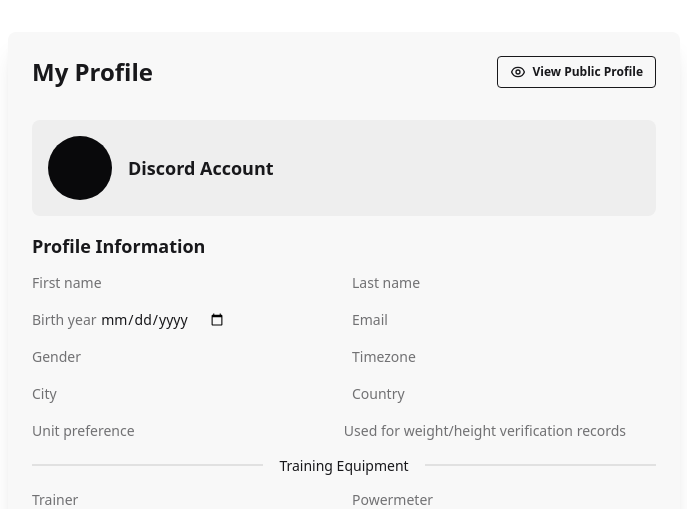
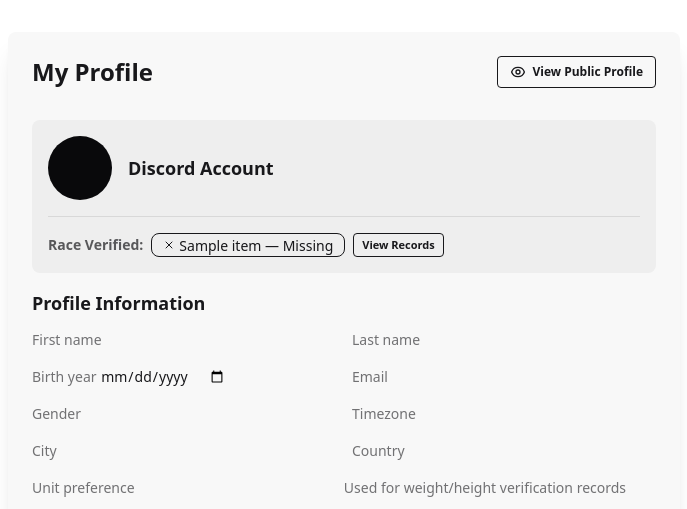
Before and after one commit to vincentdavis/GOTTA_BIKE_virtual_team_platform, a Django app: template templates/accounts/profile.html in a window 1280 px wide. Shown: the part 64-573 px from the top of the page, without its empty margins (296-983 px from the left). Run offline with Django 5.2, Linux system fonts and the light colour scheme; the template is opened without the code that fills it: most values are stand-ins (such as "Sample title", 1, 10 or a date in 2020); form fields are guessed from the names that the template uses; style sheets or scripts are compiled from the project's sources; parts of the project's set-up code (start-up, migrations or seed data) failed here and were passed over; some libraries are stand-ins or nearby versions.

Commit message:
add race verified status to user profile

```diff
--- a/templates/accounts/partials/profile_form.html
+++ b/templates/accounts/partials/profile_form.html
@@ -45,6 +45,39 @@
                     <span class="text-base-content/50">Zwift Racing</span>
                     <p class="font-semibold">{% if zr_data and zr_data.category %}{{ zr_data.category }}{% else %}—{% endif %}</p>
                 </div>
+            </div>
+        </div>
+        {% endif %}
+
+        <!-- Verification Status Summary -->
+        {% if required_summary %}
+        <div class="border-t border-base-content/10 mt-4 pt-4">
+            <div class="flex flex-wrap items-center gap-2">
+                <span class="text-sm font-semibold text-base-content/70">Race Verified:</span>
+                {% for item in required_summary %}
+                    {% if item.status == "valid" %}
+                        <span class="badge badge-success gap-1">
+                            <svg xmlns="http://www.w3.org/2000/svg" class="h-3 w-3" fill="none" viewBox="0 0 24 24" stroke="currentColor"><path stroke-linecap="round" stroke-linejoin="round" stroke-width="2" d="M5 13l4 4L19 7"/></svg>
+                            {{ item.label }}
+                        </span>
+                    {% elif item.status == "expired" %}
+                        <span class="badge badge-error gap-1">
+                            <svg xmlns="http://www.w3.org/2000/svg" class="h-3 w-3" fill="none" viewBox="0 0 24 24" stroke="currentColor"><path stroke-linecap="round" stroke-linejoin="round" stroke-width="2" d="M12 8v4l3 3m6-3a9 9 0 11-18 0 9 9 0 0118 0z"/></svg>
+                            {{ item.label }} — Expired
+                        </span>
+                    {% elif item.status == "pending" %}
+                        <span class="badge badge-warning gap-1">
+                            <svg xmlns="http://www.w3.org/2000/svg" class="h-3 w-3" fill="none" viewBox="0 0 24 24" stroke="currentColor"><path stroke-linecap="round" stroke-linejoin="round" stroke-width="2" d="M12 8v4l3 3m6-3a9 9 0 11-18 0 9 9 0 0118 0z"/></svg>
+                            {{ item.label }} — Pending
+                        </span>
+                    {% else %}
+                        <span class="badge badge-outline gap-1">
+                            <svg xmlns="http://www.w3.org/2000/svg" class="h-3 w-3" fill="none" viewBox="0 0 24 24" stroke="currentColor"><path stroke-linecap="round" stroke-linejoin="round" stroke-width="2" d="M6 18L18 6M6 6l12 12"/></svg>
+                            {{ item.label }} — Missing
+                        </span>
+                    {% endif %}
+                {% endfor %}
+                <a href="{% url 'accounts:verification' %}" class="btn btn-xs btn-outline">View Records</a>
             </div>
         </div>
         {% endif %}
```
Also changed, not shown: apps/accounts/views.py (+25 -1 lines).
